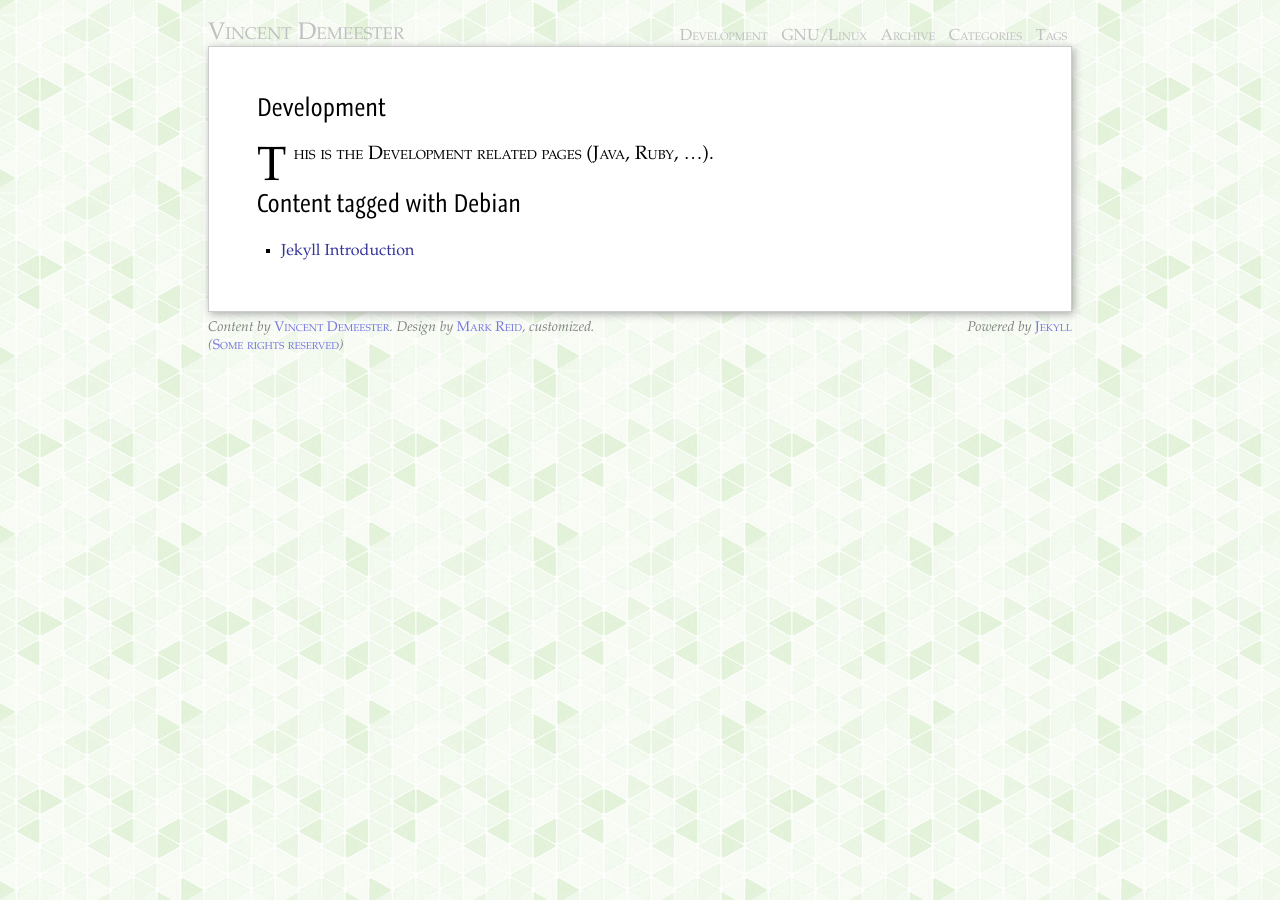
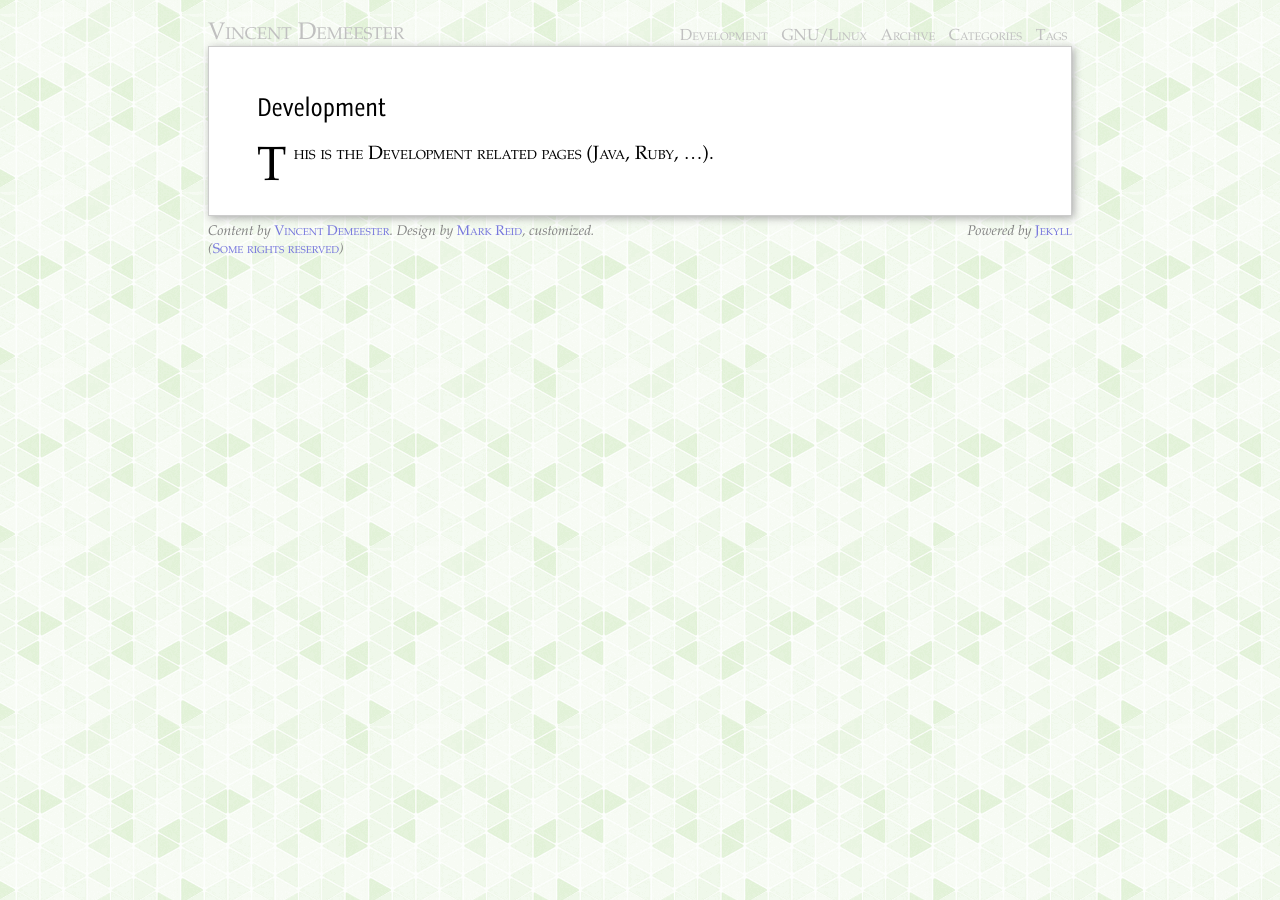
Before and after one commit to vdemeester/blog, a Jekyll site: the page built from dev/index.md, in a window 1280 px wide. Built offline with Jekyll 4.4.1, drawn with Linux system fonts in a browser that asks for light colours; some web fonts are replaced; Markdown is read by kramdown in place of the engine named in the settings.

Commit message:
Update pages

```diff
--- a/dev/index.md
+++ b/dev/index.md
@@ -7,14 +7,3 @@ group: navigation
 {% include setup %}
 
 This is the Development related pages (Java, Ruby, …).
-
-# Content tagged with Debian
-
-{% for tag in site.tags %}
-{% if tag[0] == 'debian' %}
-<ul>
-{% assign pages_list = tag[1] %}
-{% include pages_list %}
-</ul>
-{% endif %}
-{% endfor %}
```
Also changed, not shown: linux/index.md (+8 -0 lines).
